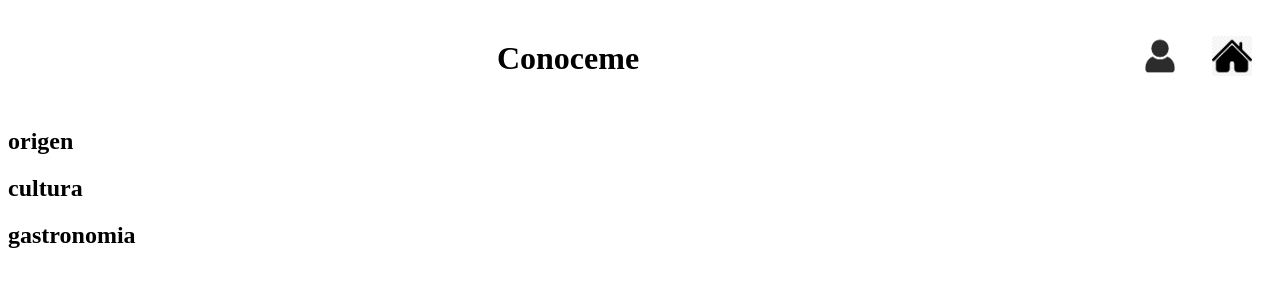
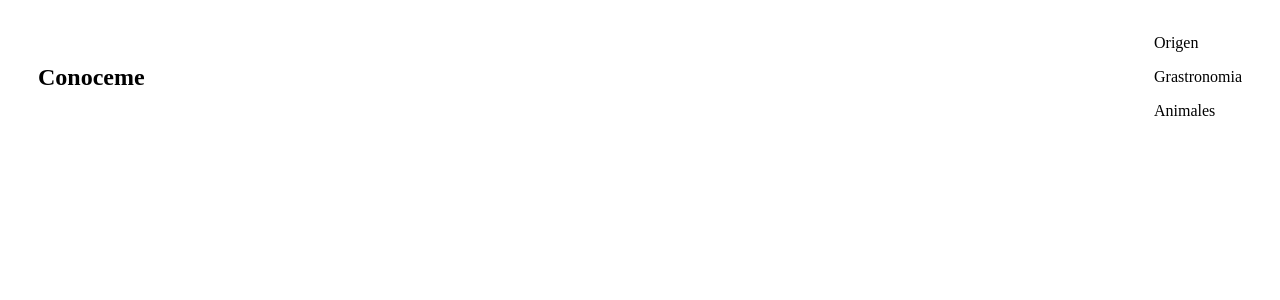
Before and after one commit to Aleco3305/Alex, a React (Vite) app: page / in a window 1280 px wide. Shown: the top 300 px of the page. Built offline with nearby package versions, Linux system fonts and the light colour scheme.

Commit message:
cambio de lugar las letras de heard

```diff
--- a/src/componentes/Navar.css
+++ b/src/componentes/Navar.css
@@ -1,24 +1,11 @@
-.bienvenida{
-
-    margin: auto;
+.bienvenida {
+  margin: 0;
+  font-size: 24px;
 }
-
-.image{
-     width: 80px;
-     height: auto;
+.Barraprincipal {
+  display: flex;
+  justify-content: space-between; /* Empuja los 3 bloques: Izquierda, Centro y Derecha */
+  align-items: center;            /* Centra verticalmente los elementos */
+  padding: 10px 30px;
+  background-color: #ffffff;      /* Ajusta el fondo si lo necesitas */
 }
-.casita{
-
-    width: 40px;
-    height: auto;
-    margin-bottom: 5px;
-}
-.Barraprincipal{
-
-    display:flex;
-    align-items: center;
-    justify-content: flex-start;
-    padding: 10px 20px;
-    gap: 12px;
-
-}
--- a/src/componentes/Navar.jsx
+++ b/src/componentes/Navar.jsx
@@ -1,5 +1,3 @@
-import image from "../assets/image.png"
-import casita from"../assets/casita.png"
 import './Navar.css'
 
 
@@ -11,13 +9,16 @@ function Navar(){
     <header className="Barraprincipal">
 
         <h1 className="bienvenida"> Conoceme </h1>
-        <img src={image} alt = "logo de la pagina" className="image" />
-        <img src={casita} alt="casita" className="casita"/>
+
+        <nav className="Menu" >
+            <p> Origen</p>
+            <p> Grastronomia</p>
+            <p> Animales</p>
+        </nav>
+
     </header>
 
-<h2>origen</h2>
-<h2>cultura</h2>
-<h2>gastronomia</h2>
+
 
     </>
 
```
Also changed, not shown: src/assets/casita.png (deleted), src/assets/image.png (deleted).
